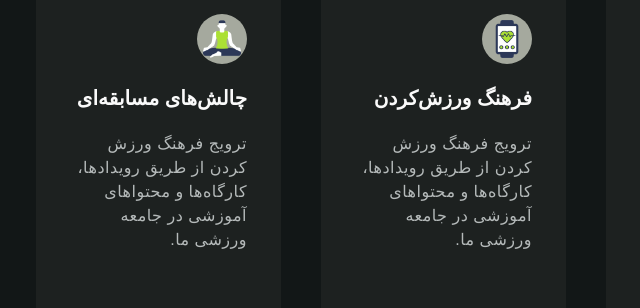
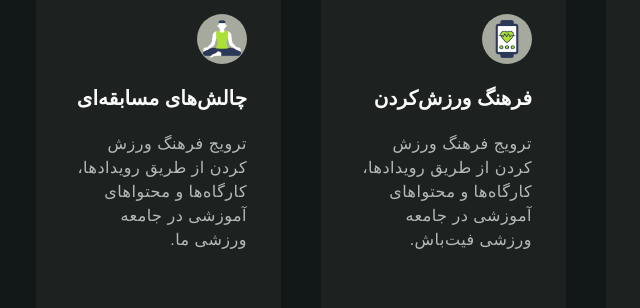
Before and after one commit to sajjadjavazi/Fitbash, a website: page new-fitbash/index.html in a window 1280 px wide. Shown: the part 1280-1588 px from the top of the page, 339-979 px from the left. Drawn offline with nearby package versions, Linux system fonts and the light colour scheme; a small style sheet from the web is missing.

Commit message:
program description changed

```diff
--- a/new-fitbash/index.html
+++ b/new-fitbash/index.html
@@ -127,7 +127,7 @@
 
                         <h3 class="program__title">فرهنگ ورزش‌کردن</h3>
 
-                        <p class="program__description">ترویج فرهنگ ورزش کردن از طریق رویدادها، کارگاه‌ها و محتواهای آموزشی در جامعه ورزشی ما.</p>
+                        <p class="program__description">ترویج فرهنگ ورزش کردن از طریق رویدادها، کارگاه‌ها و محتواهای آموزشی در جامعه ورزشی فیت‌باش.</p>
 
                         <a href="#" class="program__button">
                             <i class="ri-arrow-left-line"></i>
```
